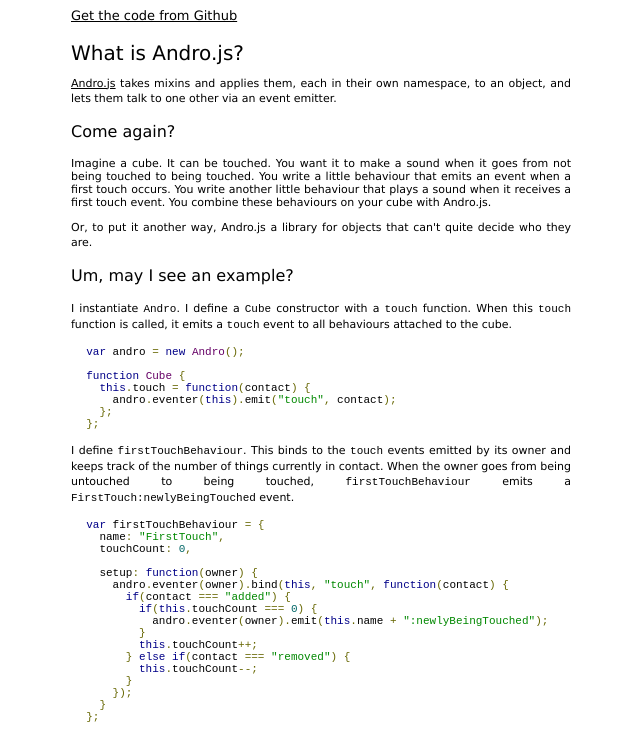
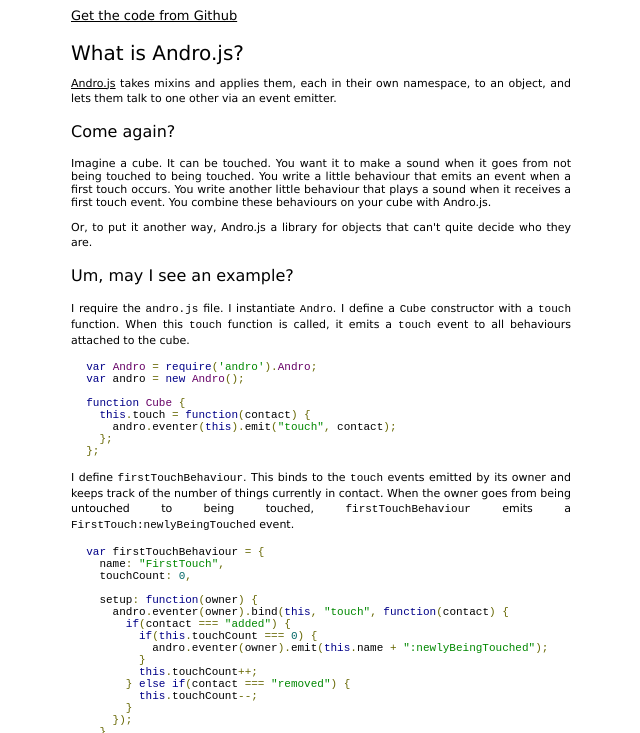
Before and after one commit to maryrosecook/androjs, a website: page index.html in a window 1280 px wide. Shown: the part 65-798 px from the top of the page, without its empty margins (319-959 px from the left). Drawn offline with Linux system fonts and the light colour scheme; files whose address does not match are found by name.

Commit message:
Add instructions for including andro.js file into project.

```diff
--- a/README.markdown
+++ b/README.markdown
@@ -16,7 +16,7 @@
 
 ## Getting started
 
-Download the repository.  Open `index.html` in your browser to see the documentation and an example.
+Download the repository.  Require the `andro.js` file in your code.  Open `index.html` in your browser to see the documentation and an example.
 
 ## Running the tests
 
--- a/index.html
+++ b/index.html
@@ -35,10 +35,11 @@
     <h3>Um, may I see an example?</h3>
 
     <p>
-      I instantiate <code>Andro</code>.  I define a <code>Cube</code> constructor with a <code>touch</code> function.  When this <code>touch</code> function is called, it emits a <code>touch</code> event to all behaviours attached to the cube.
+      I require the <code>andro.js</code> file.  I instantiate <code>Andro</code>.  I define a <code>Cube</code> constructor with a <code>touch</code> function.  When this <code>touch</code> function is called, it emits a <code>touch</code> event to all behaviours attached to the cube.
     </p>
 
 <pre class="prettyprint">
+  var Andro = require('andro').Andro;
   var andro = new Andro();
 
   function Cube {
```
